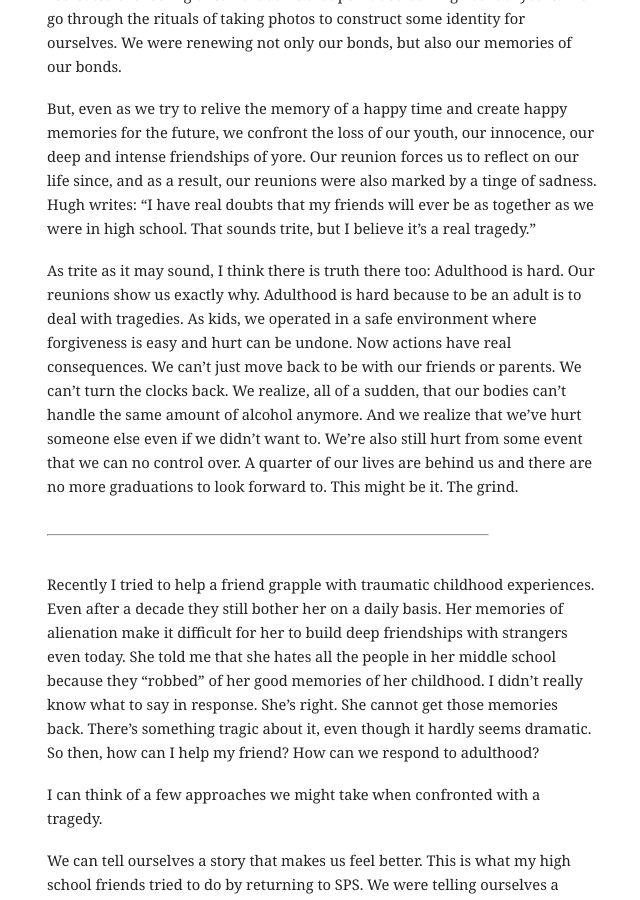
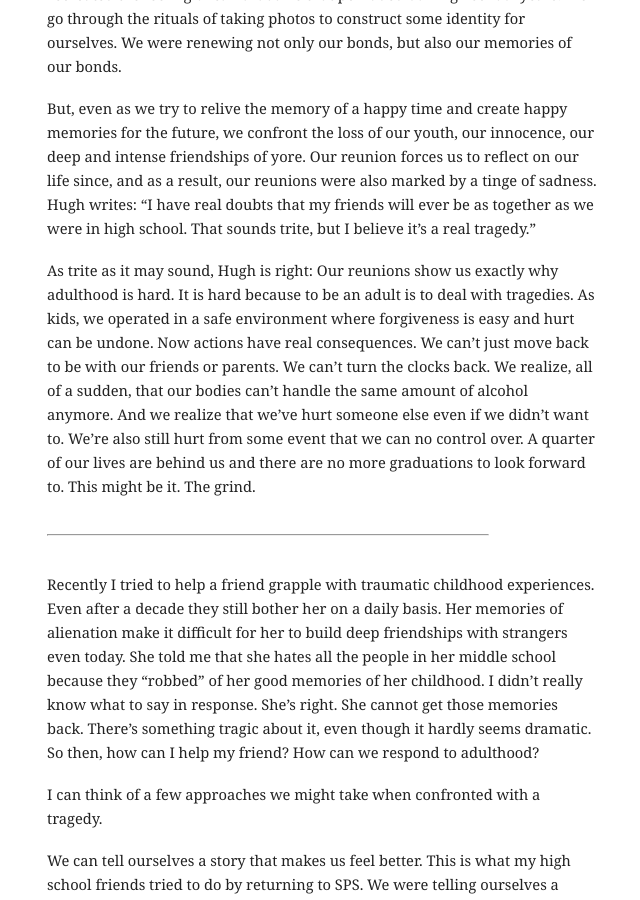
Before and after one commit to mbwong/mbwong.github.com, a Jekyll site: the page built from _posts/2013-08-17-tragedy-and-adulthood.md, in a window 1280 px wide and 900 px high, scrolled down 498 px. Shown: the whole window, without its empty margins (303-943 px from the left). Built offline with Jekyll 4.4.1, drawn with Linux system fonts in a browser that asks for light colours.

Commit message:
Update 2013-08-17-tragedy-and-adulthood.md

```diff
--- a/_posts/2013-08-17-tragedy-and-adulthood.md
+++ b/_posts/2013-08-17-tragedy-and-adulthood.md
@@ -15,7 +15,7 @@
 
 But, even as we try to relive the memory of a happy time and create happy memories for the future, we confront the loss of our youth, our innocence, our deep and intense friendships of yore. Our reunion forces us to reflect on our life since, and as a result, our reunions were also marked by a tinge of sadness. Hugh writes: "I have real doubts that my friends will ever be as together as we were in high school. That sounds trite, but I believe it’s a real tragedy."
 
-As trite as it may sound, I think there is truth there too: Adulthood is hard. Our reunions show us exactly why. Adulthood is hard because to be an adult is to deal with tragedies. As kids, we operated in a safe environment where forgiveness is easy and hurt can be undone. Now actions have real consequences. We can't just move back to be with our friends or parents. We can't turn the clocks back. We realize, all of a sudden, that our bodies can't handle the same amount of alcohol anymore. And we realize that we've hurt someone else even if we didn't want to. We're also still hurt from some event that we can no control over. A quarter of our lives are behind us and there are no more graduations to look forward to. This might be it. The grind.
+As trite as it may sound, Hugh is right: Our reunions show us exactly why adulthood is hard. It is hard because to be an adult is to deal with tragedies. As kids, we operated in a safe environment where forgiveness is easy and hurt can be undone. Now actions have real consequences. We can't just move back to be with our friends or parents. We can't turn the clocks back. We realize, all of a sudden, that our bodies can't handle the same amount of alcohol anymore. And we realize that we've hurt someone else even if we didn't want to. We're also still hurt from some event that we can no control over. A quarter of our lives are behind us and there are no more graduations to look forward to. This might be it. The grind.
 
 --------------------------------------
 
```
